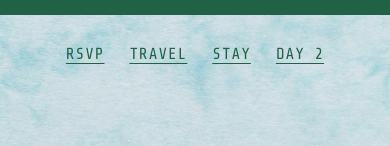
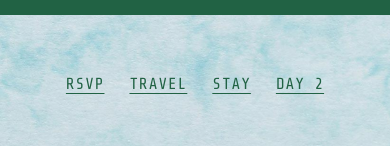
Before and after one commit to stellamaa/weddinginvitation, a React (Create React App) app: page / in a window 390 px wide. Shown: the top 146 px of the page. Built offline with nearby package versions, Linux system fonts and the light colour scheme.

Commit message:
Update Header styles

```diff
--- a/src/components/Header.css
+++ b/src/components/Header.css
@@ -144,7 +144,7 @@
 
   .nav-links {
     gap: 25px;
-    padding-top: 30px;
+    margin-top: 10px;
   }
 
   .nav-link {
```
